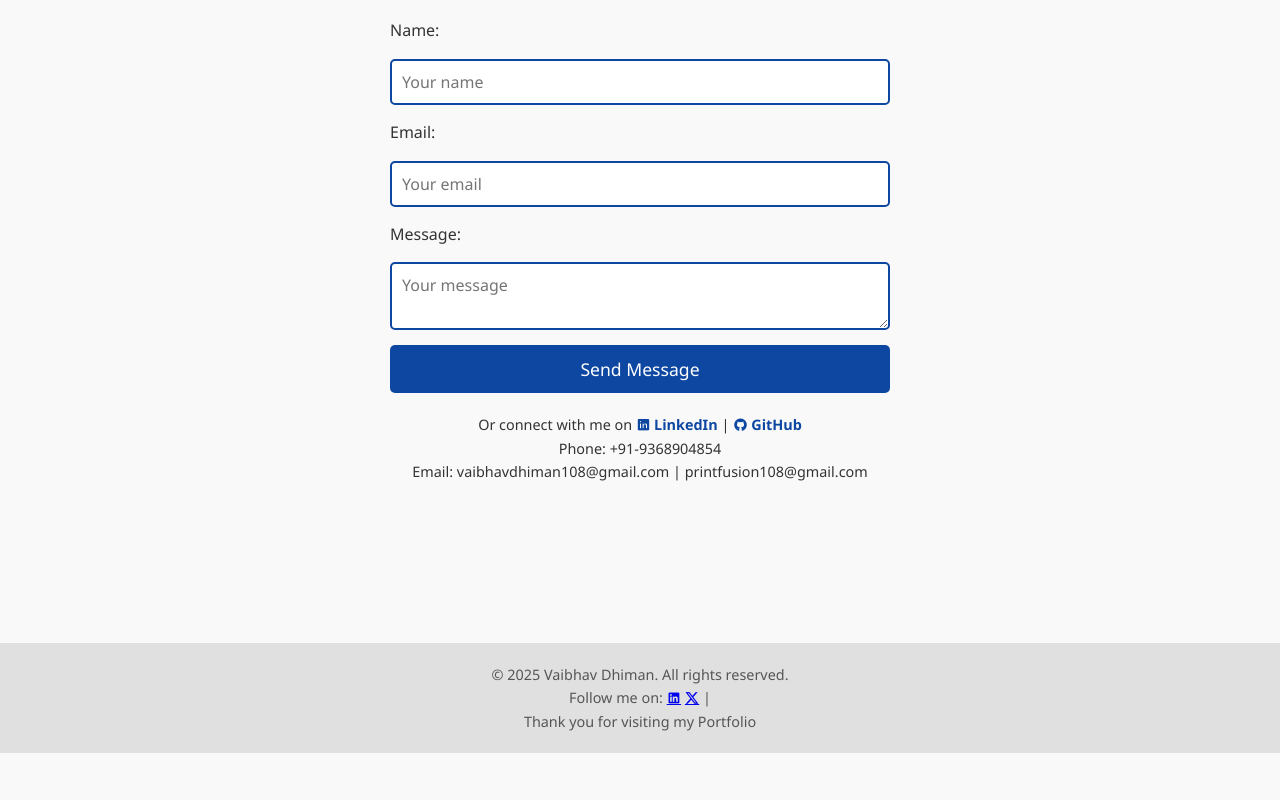
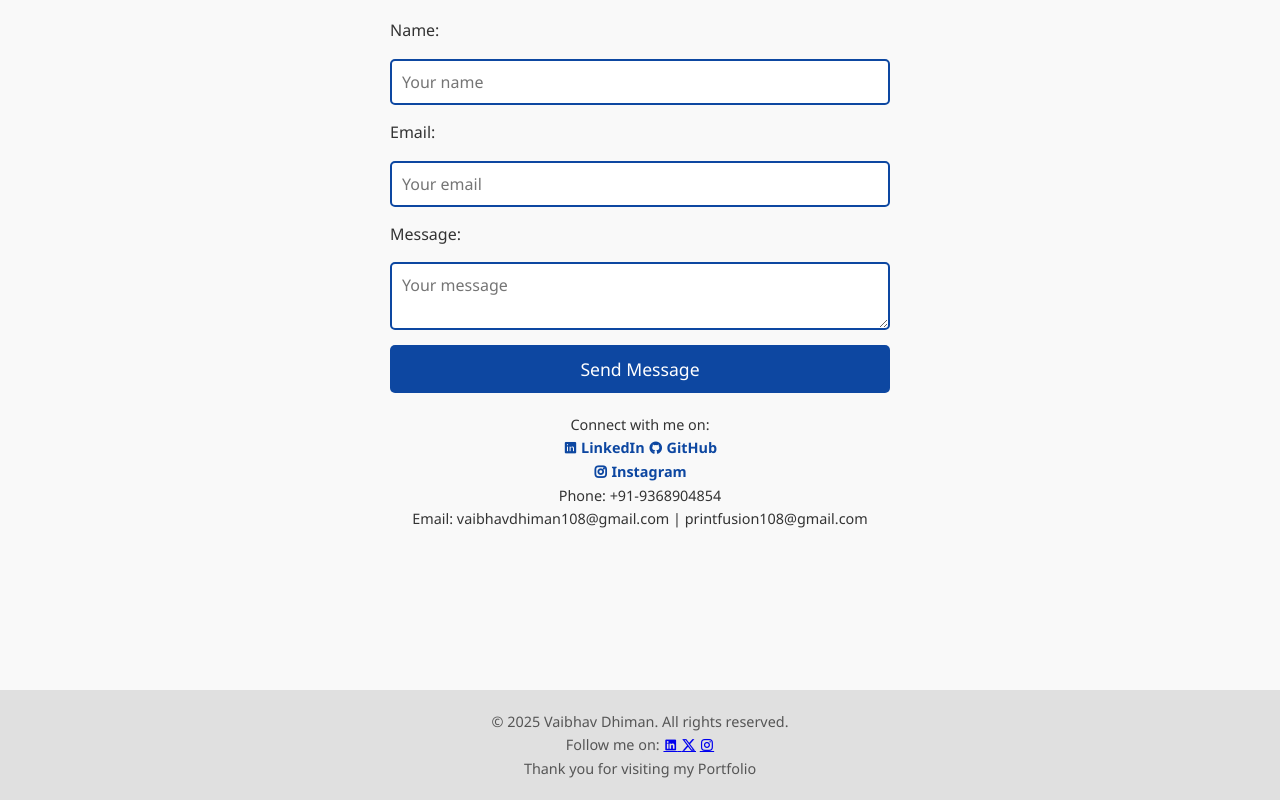
Before and after one commit to Vaibhav123868/Portfolio., a plain HTML site: page index.html in a window 1280 px wide. Shown: the part 3320-4120 px from the top of the page. Before the commit the page ends 4073 px from the top, so only its background shows below. Drawn offline with nearby package versions, Linux system fonts and the light colour scheme.

Commit message:
Update index.html

```diff
--- a/index.html
+++ b/index.html
@@ -38,7 +38,10 @@
             <i class="ri-github-fill"></i> GitHub
           </a>
         </div>
-        <a href="Vaibhav Dhiman" download class="btn download-btn">Download Resume</a>
+        <a href="Vaibhav_Dhiman.pdf" download="Vaibhav_Dhiman_Resume" class="btn download-btn">
+          Download Resume
+        </a>
+
       </div>
 
       <!-- Right Side -->
@@ -129,11 +132,15 @@
       <button type="submit">Send Message</button>
     </form>
     <p class="contact-info">
-      Or connect with me on
-      <a href="https://www.linkedin.com" target="linkedin.com/in/vaibhav-dhiman-593777270"> <i
-          class="ri-linkedin-box-fill"></i> LinkedIn</a> |
+      Connect with me on:<br />
+      <a href="https://linkedin.com/in/vaibhav-dhiman-593777270" target="_blank" class="btn">
+        <i class="ri-linkedin-box-fill"></i> LinkedIn
+      </a>
       <a href="https://github.com/vaibhavdhiman" target="https://github.com/Vaibhav123868"> <i
           class="ri-github-fill"></i> GitHub</a><br />
+      <a href="https://www.instagram.com/vaibhavdhiman108?igsh=MXJxdHVuajIydXdtZQ==" target="_blank" class="btn">
+        <i class="ri-instagram-line"></i> Instagram
+      </a><br />
       Phone: +91-9368904854<br />
       Email: vaibhavdhiman108@gmail.com | printfusion108@gmail.com
     </p>
@@ -142,18 +149,35 @@
   <footer>
     <p>&copy; 2025 Vaibhav Dhiman. All rights reserved.</p>
     <p>Follow me on:
-      <a href="https://www.linkedin.com" target="linkedin.com/in/vaibhav-dhiman-593777270"> <i
-          class="ri-linkedin-box-fill"></i></a>
+      <a href="https://linkedin.com/in/vaibhav-dhiman-593777270" target="_blank" class="btn">
+        <i class="ri-linkedin-box-fill"></i>
+      </a>
       <a href="https://twitter.com" target="linkedin.com/in/vaibhav-dhiman-593777270"> <i
-          class="ri-twitter-x-fill"></i></a> |
+          class="ri-twitter-x-fill"></i></a>
+      <a href="https://www.instagram.com/vaibhavdhiman108?igsh=MXJxdHVuajIydXdtZQ==" target="_blank" class="btn">
+
+        <i class="ri-instagram-line"></i>
+      </a>
     </p>
     <p>Thank you for visiting my Portfolio</p>
   </footer>
 
   <script src="script.js"></script>
+  <script>
+    document.addEventListener('DOMContentLoaded', function () {
+      const btn = document.querySelector('.download-btn');
+      if (btn) {
+        btn.addEventListener('click', function (e) {
+          // Simple open in new tab (mobile-friendly)
+          const url = btn.getAttribute('href');
+          if (url && url !== '#') window.open(url, '_blank');
+        });
+      }
+    });
 
+
+  </script>
 
 </body>
 
-
 </html>
```
